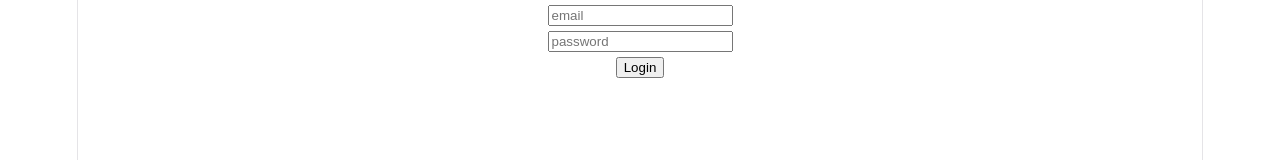
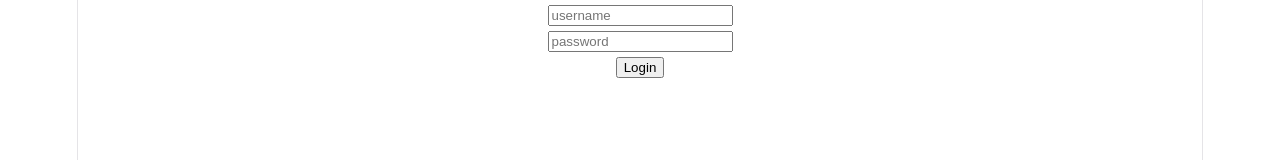
Before and after one commit to synteal/employee-management-system, a React (Vite) app in the folder frontend/: page /login in a window 1280 px wide. Shown: the top 160 px of the page. Built offline with nearby package versions, Linux system fonts and the light colour scheme.

Commit message:
Corrected sending incorrect credentials in the frontend

```diff
--- a/frontend/src/pages/Login.tsx
+++ b/frontend/src/pages/Login.tsx
@@ -3,16 +3,16 @@ import axios from "axios";
 import { useNavigate } from "react-router-dom";
 
 const Login: React.FC = () => {
-  const [email, setEmail] = useState("");
+  const [user, setUser] = useState("");
   const [password, setPassword] = useState("");
-  const [errors, setErrors] = useState<{ email?: string; password?: string; backend?: string }>({});
+  const [errors, setErrors] = useState<{ user?: string; password?: string; backend?: string }>({});
   const [loading, setLoading] = useState(false);
   const navigate = useNavigate();
 
   const handleSubmit = async (e: React.FormEvent) => {
     e.preventDefault();
     const validationErrors: { email?: string; password?: string } = {};
-    if (!email) validationErrors.email = "email is required";
+    if (!user) validationErrors.email = "email is required";
     if (!password) validationErrors.password = "password is required";
     if (Object.keys(validationErrors).length > 0) {
       setErrors(validationErrors);
@@ -23,7 +23,7 @@ const Login: React.FC = () => {
     try {
       const apiBaseUrl = import.meta.env.VITE_API_URL || "";
       const params = new URLSearchParams();
-      params.append("username", email);
+      params.append("username", user);
       params.append("password", password);
       const response = await axios.post(`${apiBaseUrl}/auth/login`, params);
       const { access_token, role } = response.data;
@@ -55,12 +55,12 @@ const Login: React.FC = () => {
     <form onSubmit={handleSubmit}>
       <div>
         <input
-          type="email"
-          placeholder="email"
-          value={email}
-          onChange={e => setEmail(e.target.value)}
+          type="text"
+          placeholder="username"
+          value={user}
+          onChange={e => setUser(e.target.value)}
         />
-        {errors.email && <div>{errors.email}</div>}
+        {errors.user && <div>{errors.user}</div>}
       </div>
       <div>
         <input
```
